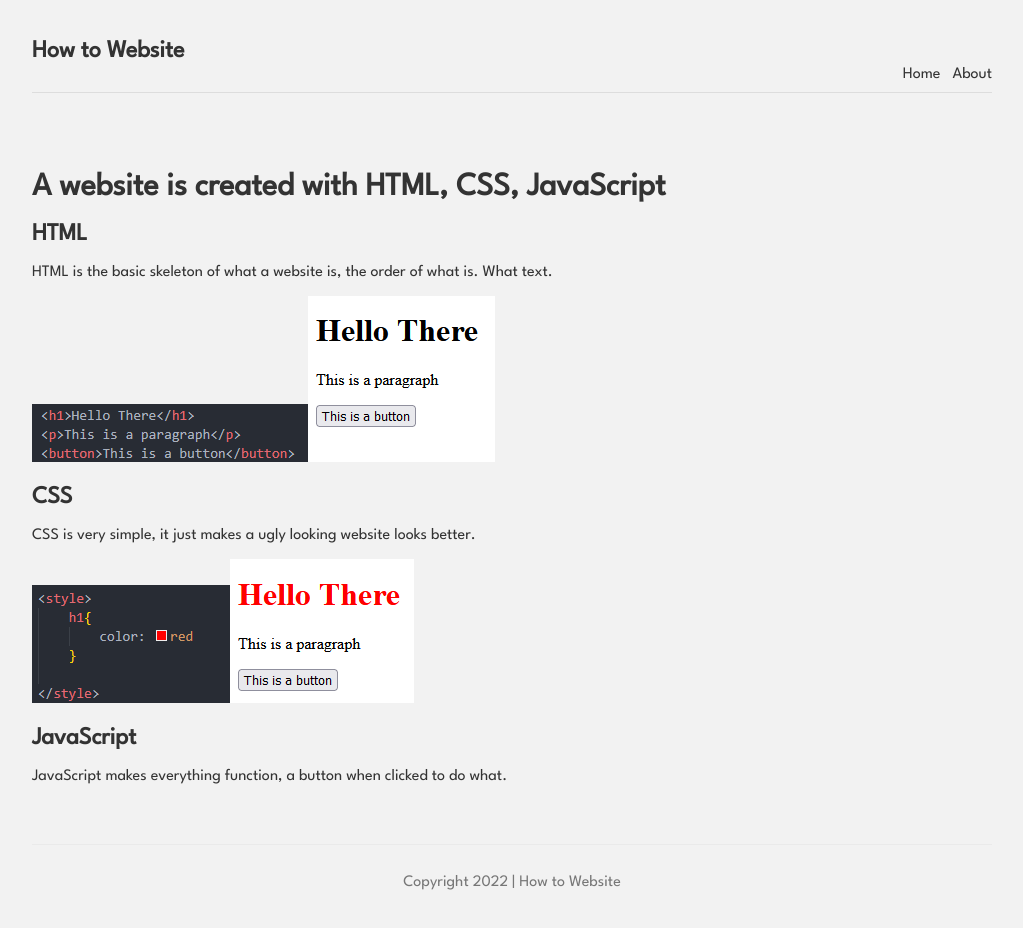
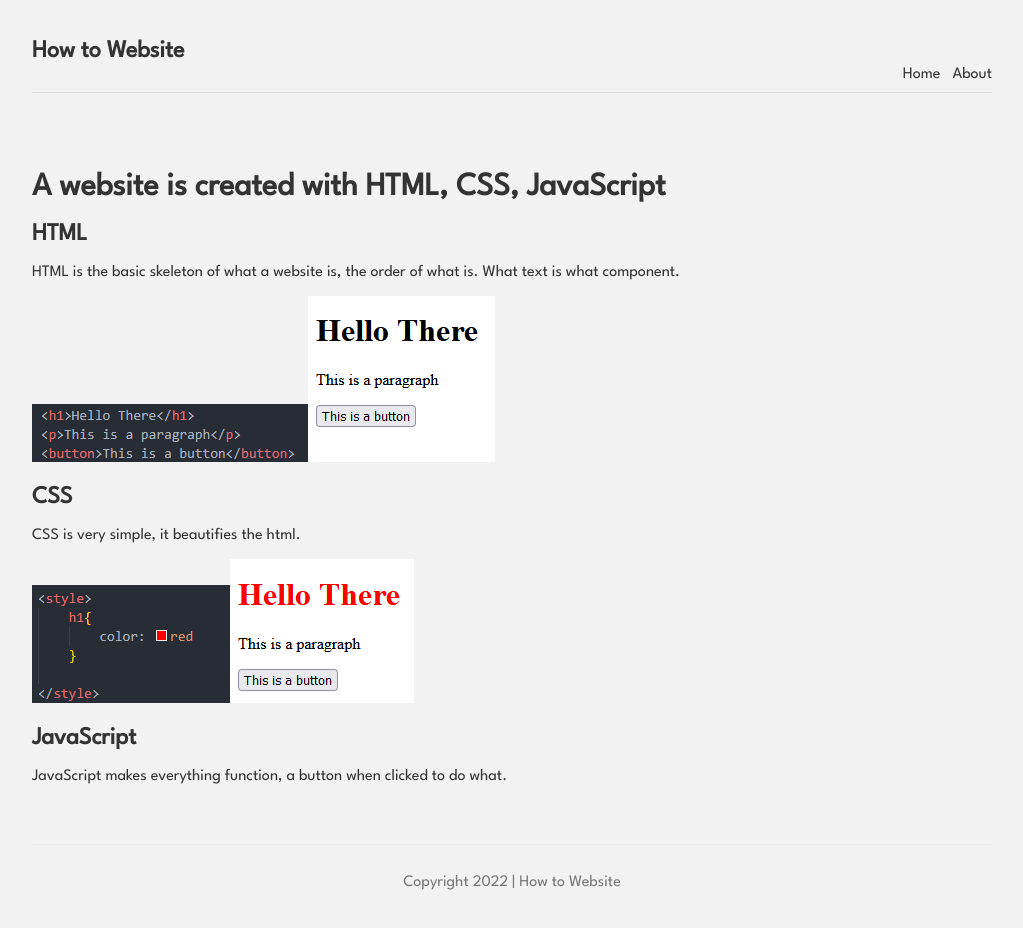
Before and after one commit to PatatoBit/yindee-sucks, a Next.js app: page / in a window 1280 px wide. Shown: the whole page, without its empty margins (128-1151 px from the left). Built offline with nearby package versions, Linux system fonts and the light colour scheme.

Commit message:
Updated the fucking gramma -Yindee

```diff
--- a/pages/index.js
+++ b/pages/index.js
@@ -15,13 +15,13 @@ export default function Home() {
 
       <h1>A website is created with HTML, CSS, JavaScript</h1>
       <h2>HTML</h2>
-      <p>HTML is the basic skeleton of what a website is, the order of what is. What text.</p>
+      <p>HTML is the basic skeleton of what a website is, the order of what is. What text is what component.</p>
       <div className="image-wrapper">
         <Image className="image" src={HTMLCode}/>
         <Image className="image" src={HTMLPreview}/>
       </div>
       <h2>CSS</h2>
-      <p>CSS is very simple, it just makes a ugly looking website looks better.</p>
+      <p>CSS is very simple, it beautifies the html.</p>
       <div className="image-wrapper">
         <Image className="image" src={CSSCode}/>
         <Image className="image" src={CSSPreview}/>
```
